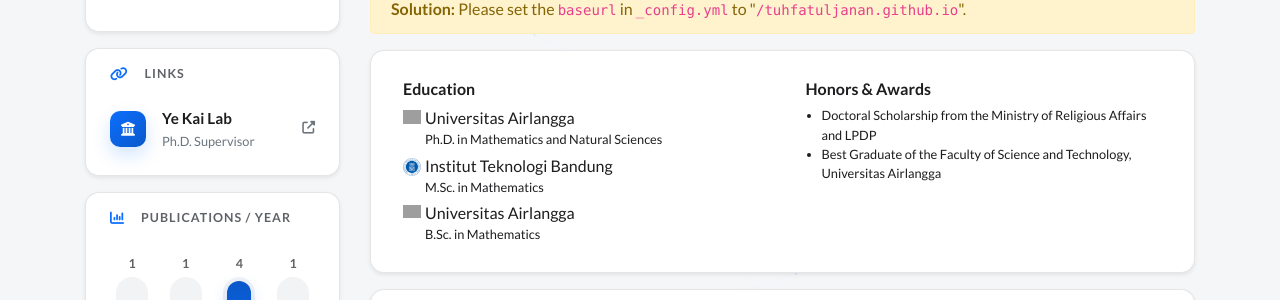
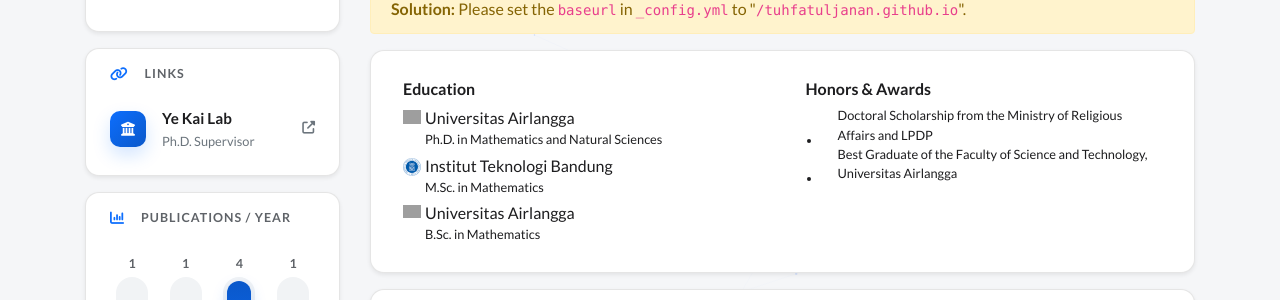
Before and after one commit to tuhfatuljanan/tuhfatuljanan.github.io, a Jekyll site: the page built from index.html, in a window 1280 px wide. Shown: the part 454-754 px from the top of the page. Built offline with Jekyll 4.4.1, drawn with Linux system fonts in a browser that asks for light colours; nearby versions of some CDN libraries; comment, search, counter and statistics services are not loaded; a style sheet for code colours, icons or effects is not loaded; grey boxes are pictures that could not be loaded.

Commit message:
Update experience_card.html

```diff
--- a/_includes/widgets/experience_card.html
+++ b/_includes/widgets/experience_card.html
@@ -57,9 +57,9 @@
                                 {% for item in site.data.profile.awards %}
                                 <li>
                                     <div class="d-flex">
-                                        <div>{{ item.name }}</div>
-                                        <div class="ml-auto mt-auto no-break"><em>{{ item.date }}</em></div>
-                                    </div>
+    <div class="no-break mr-3"><em>{{ item.date }}</em></div>
+    <div>{{ item.name }}</div>
+</div>
                                 </li>
                                 {% endfor %}
                             </ul>
```
